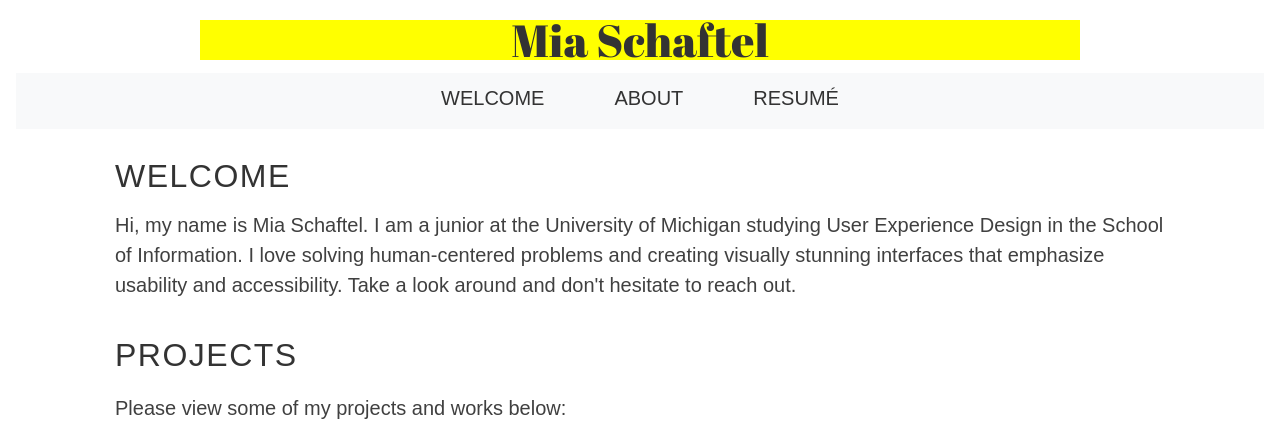
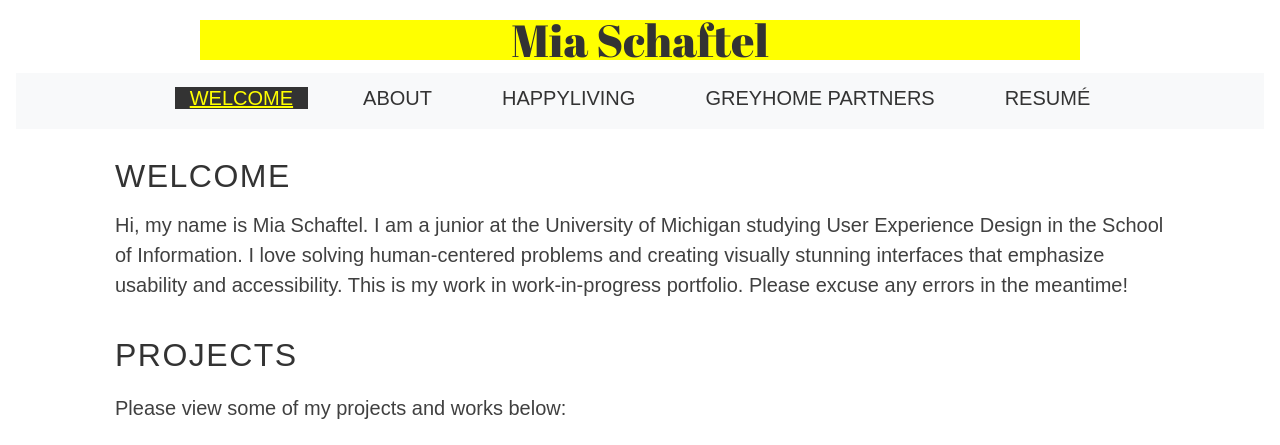
Before and after one commit to miaschaftel/miascha.github.io, a plain HTML site: page index.html in a window 1280 px wide. Shown: the top 445 px of the page. Drawn offline with nearby package versions, Linux system fonts and the light colour scheme.

Commit message:
Add files via upload

```diff
--- a/index.html
+++ b/index.html
@@ -21,8 +21,10 @@
       </button>
       <div class="collapse navbar-collapse navbar-light bg-light" id="navbarMenu">
         <ul class="menu-bar">
-          <li><a href="index.html">WELCOME</a></li>
+          <li><a href="index.html" class="current">WELCOME</a></li>
           <li><a href="about.html">ABOUT</a></li>
+          <li><a href="dp1.html">HAPPYLIVING</a></li>
+          <li><a href="greyhome.html">GREYHOME PARTNERS</a></li>
           <li><a href="https://drive.google.com/file/d/16FijYUQ8rlL6J7Fo8YOLclyNiIgTgczB/view?usp=sharing">RESUMÉ</a></li>
           <!-- <li><a href="projects.html">PROJECTS</a></li> -->
         </ul>
@@ -38,8 +40,8 @@
                 <p>Hi, my name is Mia Schaftel. I am a junior at the University of Michigan
                 studying User Experience Design in the School of Information. I love
                 solving human-centered problems and creating visually stunning interfaces
-                that emphasize usability and accessibility. Take a look around and don't
-                hesitate to reach out.</p>
+                that emphasize usability and accessibility. This is my work in work-in-progress
+                portfolio. Please excuse any errors in the meantime!</p>
         </header>
         <div class="gallery">
             <div class="gallery-text">
```
